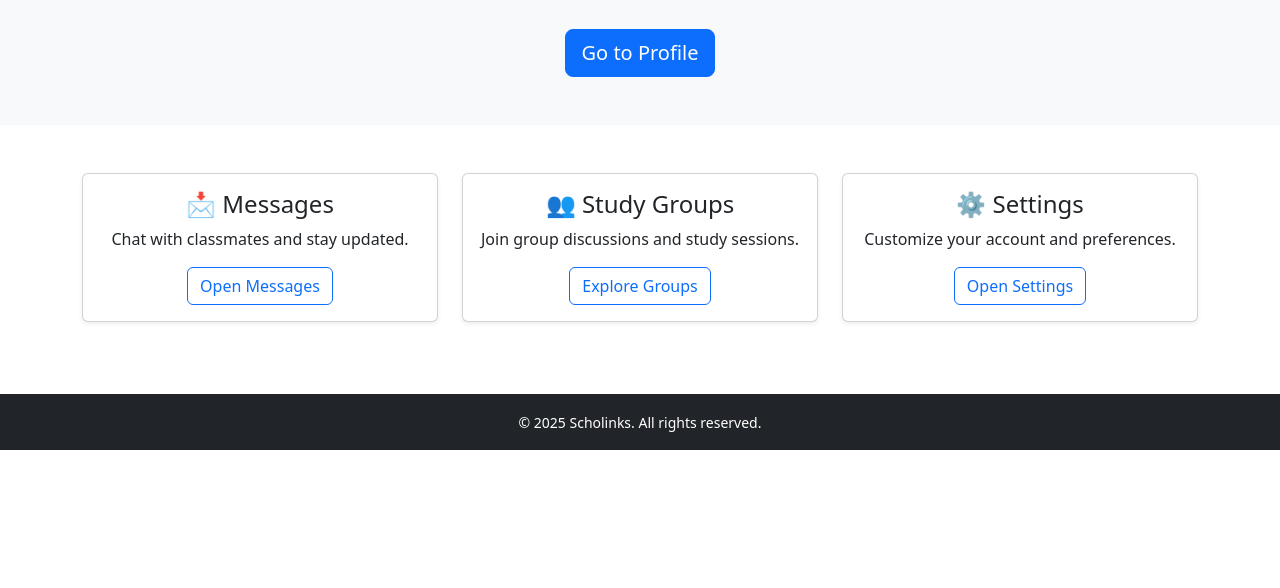
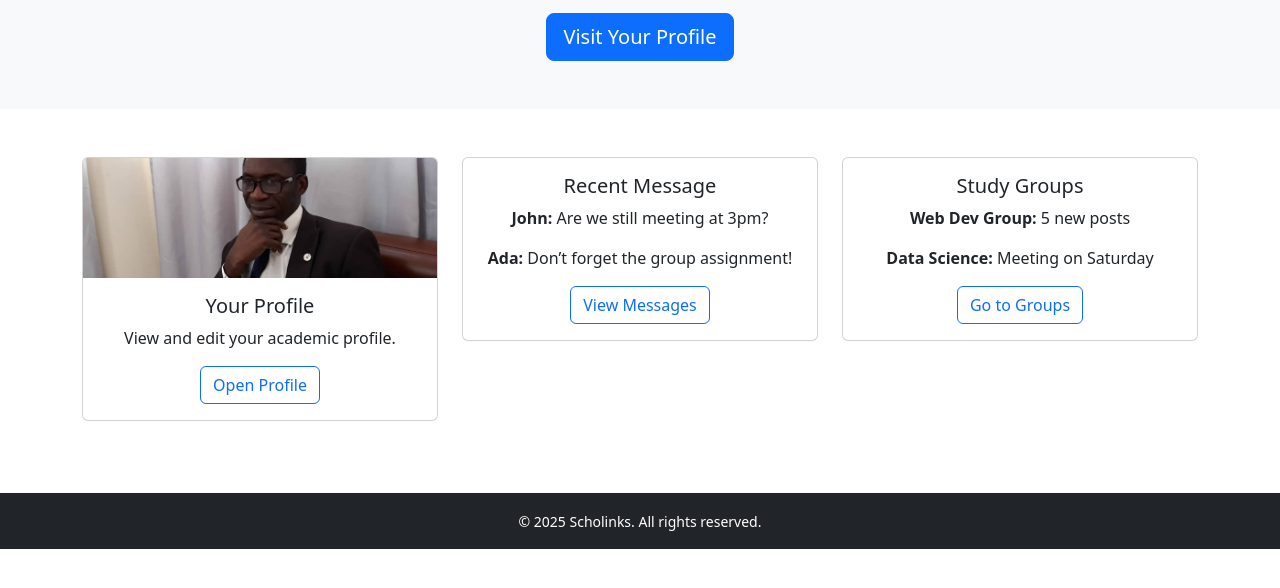
Before and after one commit to oborimusa/Scholinks, a plain HTML site: page index.html in a window 1280 px wide. Shown: the part 212-800 px from the top of the page. Drawn offline with nearby package versions, Linux system fonts and the light colour scheme.

Commit message:
Updated homepage layout

```diff
--- a/index.html
+++ b/index.html
@@ -4,8 +4,13 @@
   <meta charset="UTF-8">
   <title>Scholinks - Virtual Campus</title>
   <meta name="viewport" content="width=device-width, initial-scale=1">
-  <!-- Bootstrap CSS -->
   <link href="https://cdn.jsdelivr.net/npm/bootstrap@5.3.0/dist/css/bootstrap.min.css" rel="stylesheet">
+  <style>
+    .card img {
+      max-height: 120px;
+      object-fit: cover;
+    }
+  </style>
 </head>
 <body>
 
@@ -18,52 +23,58 @@
         <li class="nav-item"><a class="nav-link" href="profile.html">Profile</a></li>
         <li class="nav-item"><a class="nav-link" href="messages.html">Messages</a></li>
         <li class="nav-item"><a class="nav-link" href="study-groups.html">Study Groups</a></li>
-        <li class="nav-item"><a class="nav-link" href="help-settings.html">Help & Settings</a></li>
+        <li class="nav-item"><a class="nav-link" href="help-settings.html">Settings</a></li>
       </ul>
     </div>
   </div>
 </nav>
 
-<!-- HERO / WELCOME SECTION -->
+<!-- HERO SECTION -->
 <header class="bg-light text-center py-5">
   <div class="container">
     <h1 class="display-4 fw-bold">Welcome to Scholinks</h1>
     <p class="lead">Your Virtual Campus — Learn. Connect. Grow.</p>
-    <a href="profile.html" class="btn btn-primary btn-lg mt-3">Go to Profile</a>
+    <a href="profile.html" class="btn btn-primary btn-lg">Visit Your Profile</a>
   </div>
 </header>
 
-<!-- FEATURES GRID -->
-<section class="py-5">
+<!-- DASHBOARD PREVIEW -->
+<section class="py-5 bg-white">
   <div class="container">
     <div class="row text-center">
 
+      <!-- Profile Card -->
       <div class="col-md-4 mb-4">
-        <div class="card shadow-sm">
+        <div class="card">
+          <img src="image/mpic.jpeg" class="card-img-top" alt="Profile Picture">
           <div class="card-body">
-            <h4 class="card-title">📩 Messages</h4>
-            <p class="card-text">Chat with classmates and stay updated.</p>
-            <a href="messages.html" class="btn btn-outline-primary">Open Messages</a>
+            <h5 class="card-title">Your Profile</h5>
+            <p class="card-text">View and edit your academic profile.</p>
+            <a href="profile.html" class="btn btn-outline-primary">Open Profile</a>
           </div>
         </div>
       </div>
 
+      <!-- Messages Preview -->
       <div class="col-md-4 mb-4">
-        <div class="card shadow-sm">
+        <div class="card">
           <div class="card-body">
-            <h4 class="card-title">👥 Study Groups</h4>
-            <p class="card-text">Join group discussions and study sessions.</p>
-            <a href="study-groups.html" class="btn btn-outline-primary">Explore Groups</a>
+            <h5 class="card-title">Recent Message</h5>
+            <p><strong>John:</strong> Are we still meeting at 3pm?</p>
+            <p><strong>Ada:</strong> Don’t forget the group assignment!</p>
+            <a href="messages.html" class="btn btn-outline-primary">View Messages</a>
           </div>
         </div>
       </div>
 
+      <!-- Study Groups Preview -->
       <div class="col-md-4 mb-4">
-        <div class="card shadow-sm">
+        <div class="card">
           <div class="card-body">
-            <h4 class="card-title">⚙️ Settings</h4>
-            <p class="card-text">Customize your account and preferences.</p>
-            <a href="help-settings.html" class="btn btn-outline-primary">Open Settings</a>
+            <h5 class="card-title">Study Groups</h5>
+            <p><strong>Web Dev Group:</strong> 5 new posts</p>
+            <p><strong>Data Science:</strong> Meeting on Saturday</p>
+            <a href="study-groups.html" class="btn btn-outline-primary">Go to Groups</a>
           </div>
         </div>
       </div>
@@ -81,6 +92,5 @@
 
 <!-- Bootstrap JS -->
 <script src="https://cdn.jsdelivr.net/npm/bootstrap@5.3.0/dist/js/bootstrap.bundle.min.js"></script>
-
 </body>
 </html>
```
